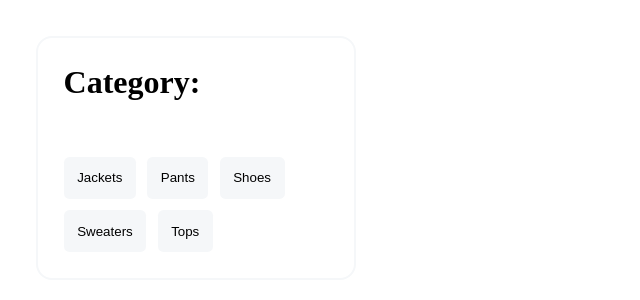
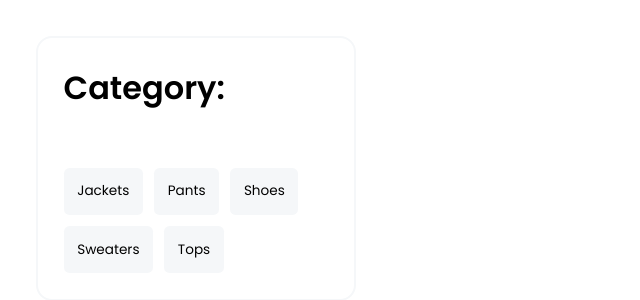
Before and after one commit to rodrigoaraujo7/shopping-filter, a React (Create React App) app: page / in a window 1280 px wide. Shown: the top 300 px of the page, without its empty margins (0-640 px from the left). Built offline with nearby package versions, Linux system fonts and the light colour scheme; the HTML template or start-up script is replaced by a standard one.

Commit message:
style: adding fonts

```diff
--- a/src/components/Products/Filter/styles.ts
+++ b/src/components/Products/Filter/styles.ts
@@ -22,6 +22,7 @@
 
 export const Button = styled('input', {
   padding: '.85rem',
+  fontSize: '.85rem',
 
   backgroundColor: '#F5F7F9',
   border: 0,
@@ -31,10 +32,10 @@
   transition: '.25s',
 
   '&:hover': {
-    backgroundColor: '#D6CFFF'
+    backgroundColor: '#DDDDDD'
   },
 
   '&:focus': {
-    backgroundColor: '#D6CFFF',
+    backgroundColor: '#DDDDDD',
   },
 })
--- a/src/globalStyles.ts
+++ b/src/globalStyles.ts
@@ -1,10 +1,14 @@
 import { globalCss } from '@stitches/react'
 
 export const globalStyles = globalCss({
+  '@import': 'https://fonts.googleapis.com/css2?family=Poppins:wght@300;400;500;600&display=swap',
+
   '*': {
     boxSizing: 'border-box',
 
     margin: 0,
-    padding: '.75rem'
+    padding: '.75rem',
+
+    fontFamily: 'Poppins, sans-serif'
   }
 })
```
